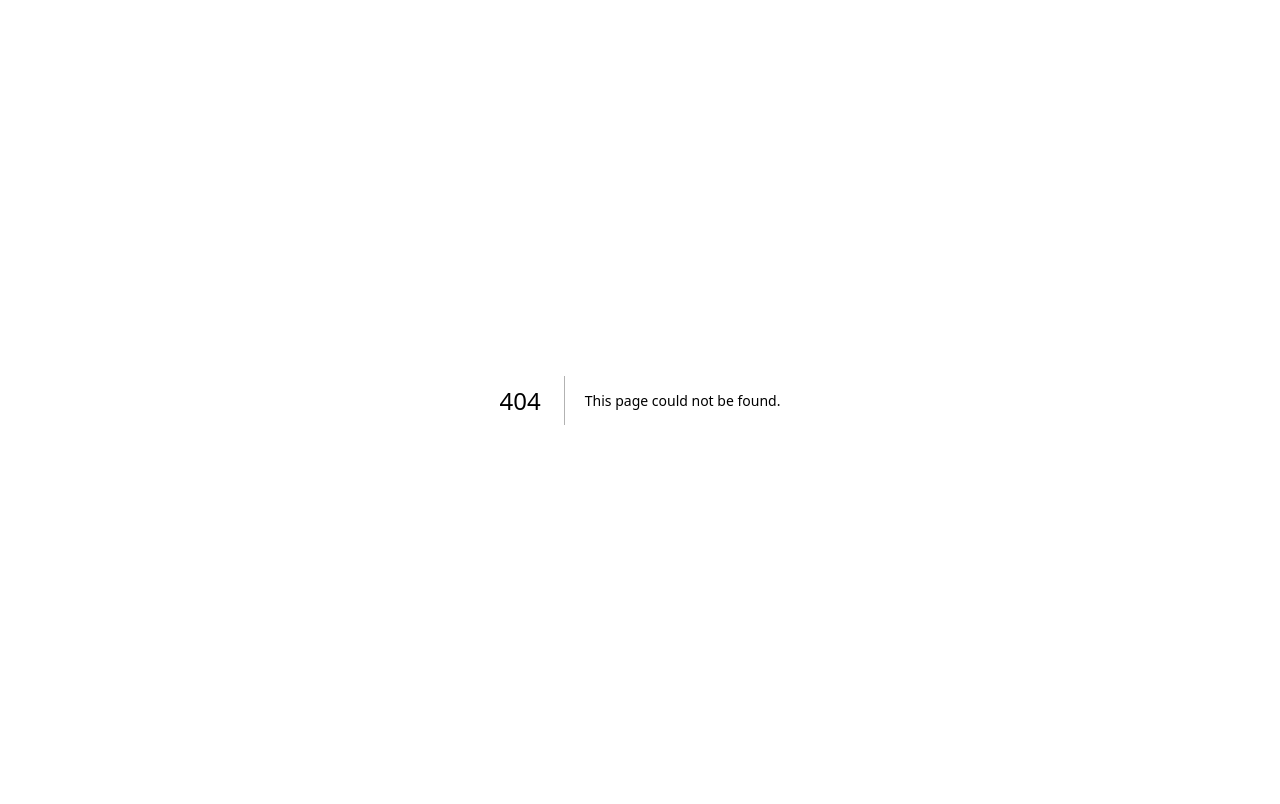
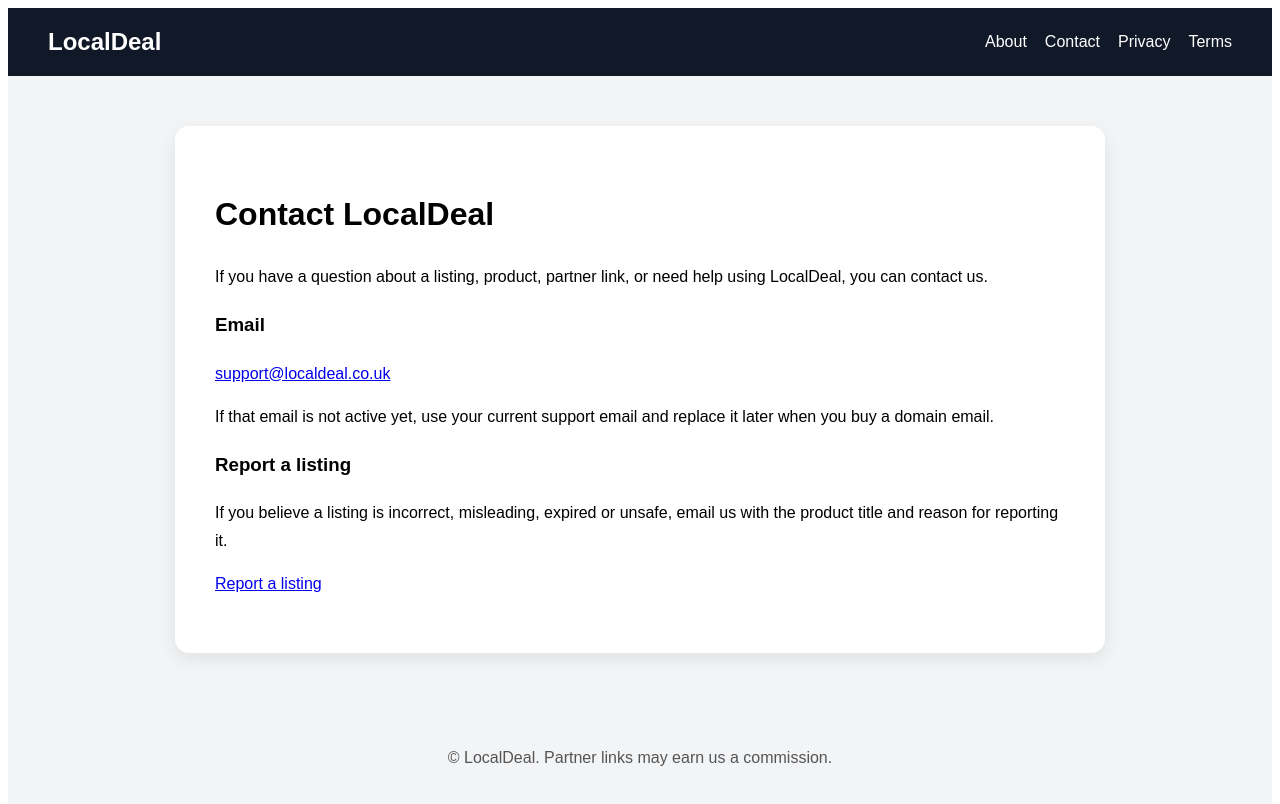
Before and after one commit to MisTrifler/Create-a-new-repository, a Next.js app: page /contact in a window 1280 px wide. Before the commit this address had no page. Shown: the top 804 px of the page. Built offline with nearby package versions, Linux system fonts and the light colour scheme.

Commit message:
Create contact.js

```diff
--- /dev/null
+++ b/pages/contact.js
@@ -0,0 +1,108 @@
+export default function Contact() {
+  return (
+    <div style={pageStyle}>
+      <Header />
+
+      <main style={cardStyle}>
+        <h1>Contact LocalDeal</h1>
+
+        <p>
+          If you have a question about a listing, product, partner link, or need
+          help using LocalDeal, you can contact us.
+        </p>
+
+        <h3>Email</h3>
+        <p>
+          <a href="mailto:support@localdeal.co.uk">
+            support@localdeal.co.uk
+          </a>
+        </p>
+
+        <p>
+          If that email is not active yet, use your current support email and
+          replace it later when you buy a domain email.
+        </p>
+
+        <h3>Report a listing</h3>
+        <p>
+          If you believe a listing is incorrect, misleading, expired or unsafe,
+          email us with the product title and reason for reporting it.
+        </p>
+
+        <p>
+          <a href="mailto:support@localdeal.co.uk?subject=Report a LocalDeal listing">
+            Report a listing
+          </a>
+        </p>
+      </main>
+
+      <Footer />
+    </div>
+  );
+}
+
+function Header() {
+  return (
+    <div style={headerStyle}>
+      <a href="/" style={logoStyle}>LocalDeal</a>
+      <nav>
+        <a href="/about" style={linkStyle}>About</a>
+        <a href="/contact" style={linkStyle}>Contact</a>
+        <a href="/privacy-policy" style={linkStyle}>Privacy</a>
+        <a href="/terms" style={linkStyle}>Terms</a>
+      </nav>
+    </div>
+  );
+}
+
+function Footer() {
+  return (
+    <footer style={footerStyle}>
+      <p>© LocalDeal. Partner links may earn us a commission.</p>
+    </footer>
+  );
+}
+
+const pageStyle = {
+  fontFamily: "Arial, sans-serif",
+  background: "#f3f4f6",
+  minHeight: "100vh"
+};
+
+const headerStyle = {
+  padding: "20px 40px",
+  background: "#111827",
+  color: "white",
+  display: "flex",
+  justifyContent: "space-between",
+  alignItems: "center"
+};
+
+const logoStyle = {
+  color: "white",
+  textDecoration: "none",
+  fontSize: "24px",
+  fontWeight: "bold"
+};
+
+const linkStyle = {
+  color: "white",
+  textDecoration: "none",
+  marginLeft: "18px"
+};
+
+const cardStyle = {
+  maxWidth: "850px",
+  margin: "50px auto",
+  background: "white",
+  padding: "40px",
+  borderRadius: "14px",
+  lineHeight: "1.7",
+  boxShadow: "0 6px 18px rgba(0,0,0,0.08)"
+};
+
+const footerStyle = {
+  textAlign: "center",
+  padding: "30px",
+  color: "#555"
+};
```
